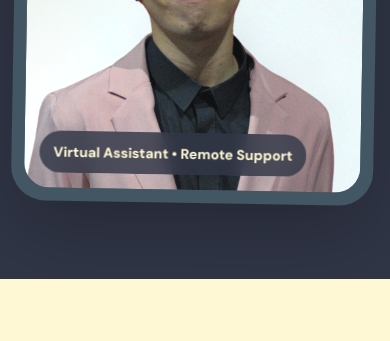
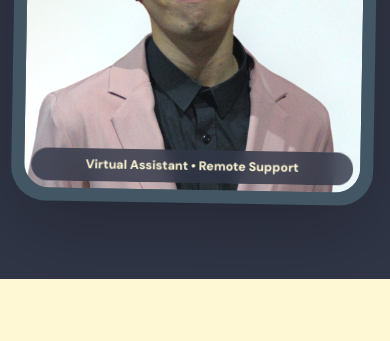
Before and after one commit to chpcervantes/chpcervantes, a plain HTML site: page index.html in a window 390 px wide. Shown: the part 1020-1361 px from the top of the page. Drawn offline with Linux system fonts and the light colour scheme.

Commit message:
Update index.html

```diff
--- a/index.html
+++ b/index.html
@@ -907,6 +907,23 @@ footer {
    These rules activate at 650px and below.
    ========================================================= */
 @media (max-width: 650px) {
+
+  /* Mobile: make the photo label fit the photo width */
+.photo-label {
+  left: 50%;
+  right: auto;
+  bottom: 20px;
+  width: calc(100% - 40px);
+  max-width: 90%;
+  transform: translateX(-50%);
+  text-align: center;
+  font-size: clamp(11px, 3.2vw, 14px);
+  line-height: 1.2;
+  padding: 9px 12px;
+  white-space: normal;
+  box-sizing: border-box;
+}
+
   .container {
     width: min(calc(100% - 28px), var(--max-width));
   }
```
